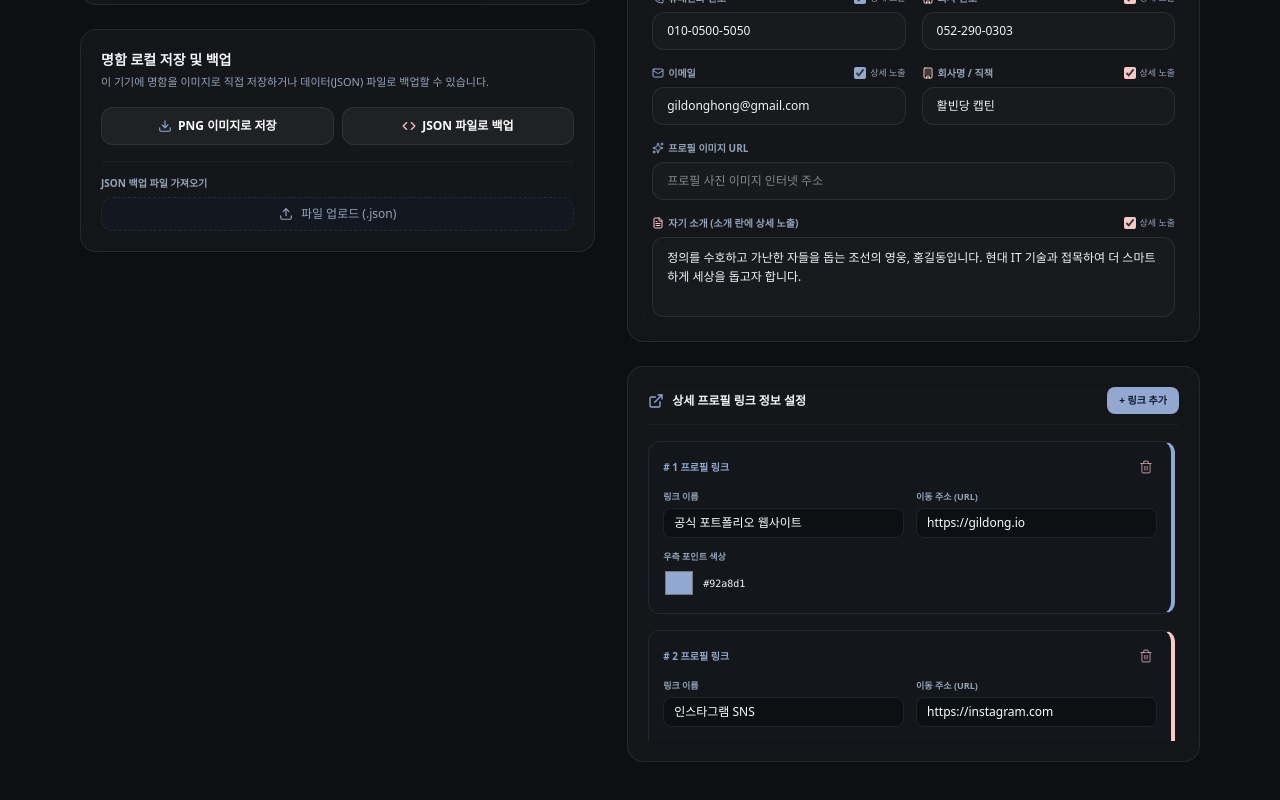
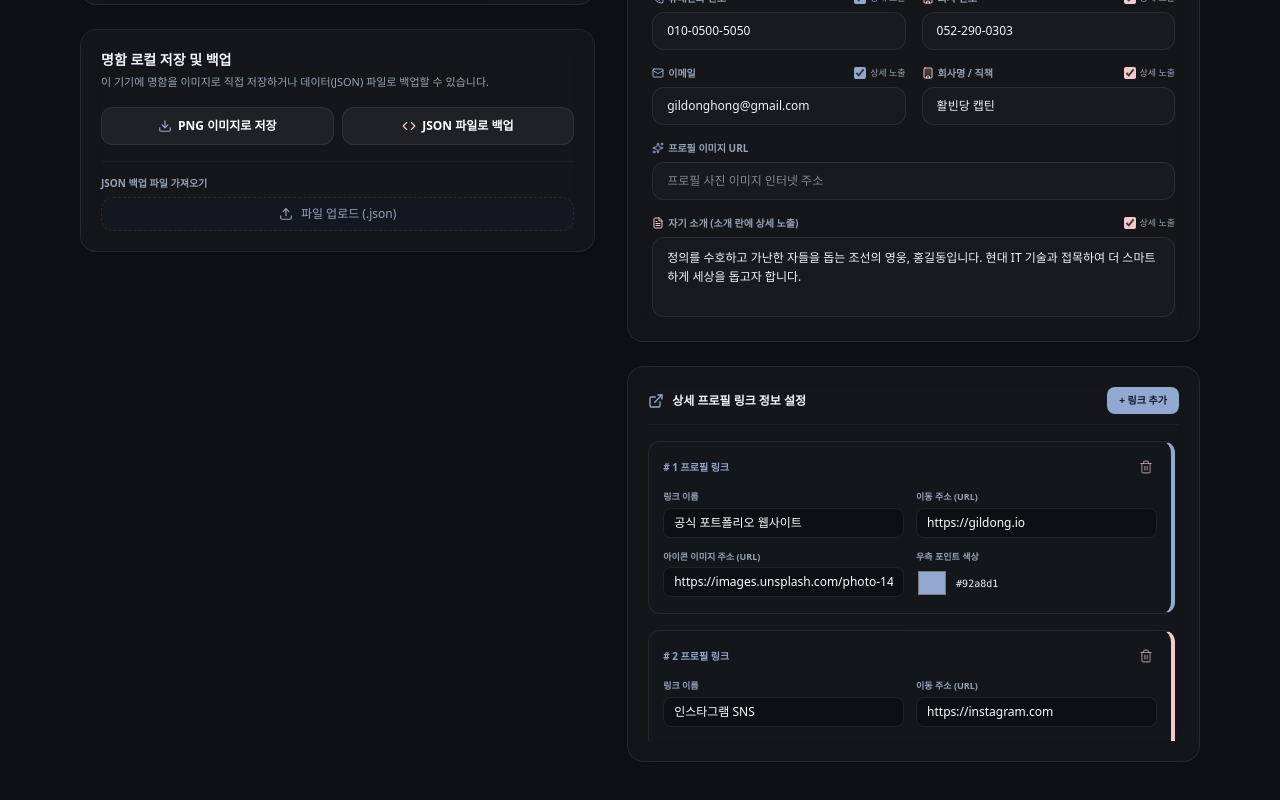
Before and after one commit to thePro-fessors/myeongham-sileo, a Next.js app: page / in a window 1280 px wide. Shown: the part 796-1596 px from the top of the page. Built offline with nearby package versions, Linux system fonts and the light colour scheme.

Commit message:
fix: 명함 임베드 사진 복구

```diff
--- a/src/app/page.tsx
+++ b/src/app/page.tsx
@@ -699,6 +699,7 @@ export default function AppDashboard() {
       id: `link-${Date.now()}`,
       title: "",
       url: "",
+      iconUrl: "",
       borderColor: "#92a8d1"
     };
     setMyCard((prev) => {
@@ -1861,6 +1862,17 @@ export default function AppDashboard() {
                           </div>
 
                           <div className="flex flex-col gap-1">
+                            <span className="text-[9px] font-bold text-muted-foreground uppercase">아이콘 이미지 주소 (URL)</span>
+                            <input
+                              type="text"
+                              value={link.iconUrl || ""}
+                              onChange={(e) => updateProfileLink(link.id, "iconUrl", e.target.value)}
+                              className="px-2.5 py-1.5 rounded-lg bg-[#0d0f12] border border-card-border text-xs text-white focus:border-serenity focus:outline-none"
+                              placeholder="https://example.com/icon.png"
+                            />
+                          </div>
+
+                          <div className="flex flex-col gap-1">
                             <span className="text-[9px] font-bold text-muted-foreground uppercase">우측 포인트 색상</span>
                             <div className="flex items-center gap-2">
                               <input
--- a/src/app/share/page.tsx
+++ b/src/app/share/page.tsx
@@ -536,12 +536,26 @@ function CardViewerContent() {
                 className="flex items-center justify-between p-4 rounded-2xl bg-card-bg border border-card-border backdrop-blur-md group hover:bg-white/5 transition duration-300 cursor-pointer"
               >
                 <div className="flex items-center flex-1">
+                  {/* 왼쪽 사진/아이콘 */}
+                  {link.iconUrl ? (
+                    // eslint-disable-next-line @next/next/no-img-element
+                    <img
+                      src={link.iconUrl}
+                      alt={link.title}
+                      className="w-11 h-11 rounded-xl object-cover border border-card-border bg-neutral-900 mr-3.5 group-hover:scale-105 transition duration-300"
+                    />
+                  ) : (
+                    <div className="w-11 h-11 rounded-xl border border-card-border bg-neutral-900/60 flex items-center justify-center mr-3.5 text-muted-foreground text-xs font-bold uppercase">
+                      LINK
+                    </div>
+                  )}
+
                   {/* 가운데 글 */}
                   <div className="flex flex-col gap-0.5">
                     <span className="text-xs font-bold text-white group-hover:text-serenity transition">
                       {link.title || "링크 바로가기"}
                     </span>
-                    <span className="text-[9px] text-muted-foreground font-mono truncate max-w-[260px] sm:max-w-[300px]">
+                    <span className="text-[9px] text-muted-foreground font-mono truncate max-w-[200px]">
                       {link.url}
                     </span>
                   </div>
--- a/src/lib/db.ts
+++ b/src/lib/db.ts
@@ -159,12 +159,14 @@ export const DEFAULT_CARD: BusinessCard = {
       id: "link-1",
       title: "공식 포트폴리오 웹사이트",
       url: "https://gildong.io",
+      iconUrl: "https://images.unsplash.com/photo-1460925895917-afdab827c52f?w=150&auto=format&fit=crop&q=60",
       borderColor: "#92a8d1"
     },
     {
       id: "link-2",
       title: "인스타그램 SNS",
       url: "https://instagram.com",
+      iconUrl: "https://images.unsplash.com/photo-1611162617213-7d7a39e9b1d7?w=150&auto=format&fit=crop&q=60",
       borderColor: "#f7caca"
     }
   ],
```
Also changed, not shown: src/app/layout.tsx (+1 -0 lines), src/app/share/layout.tsx (+1 -0 lines), 25 other files (tests, documents, lock files or other folders).
